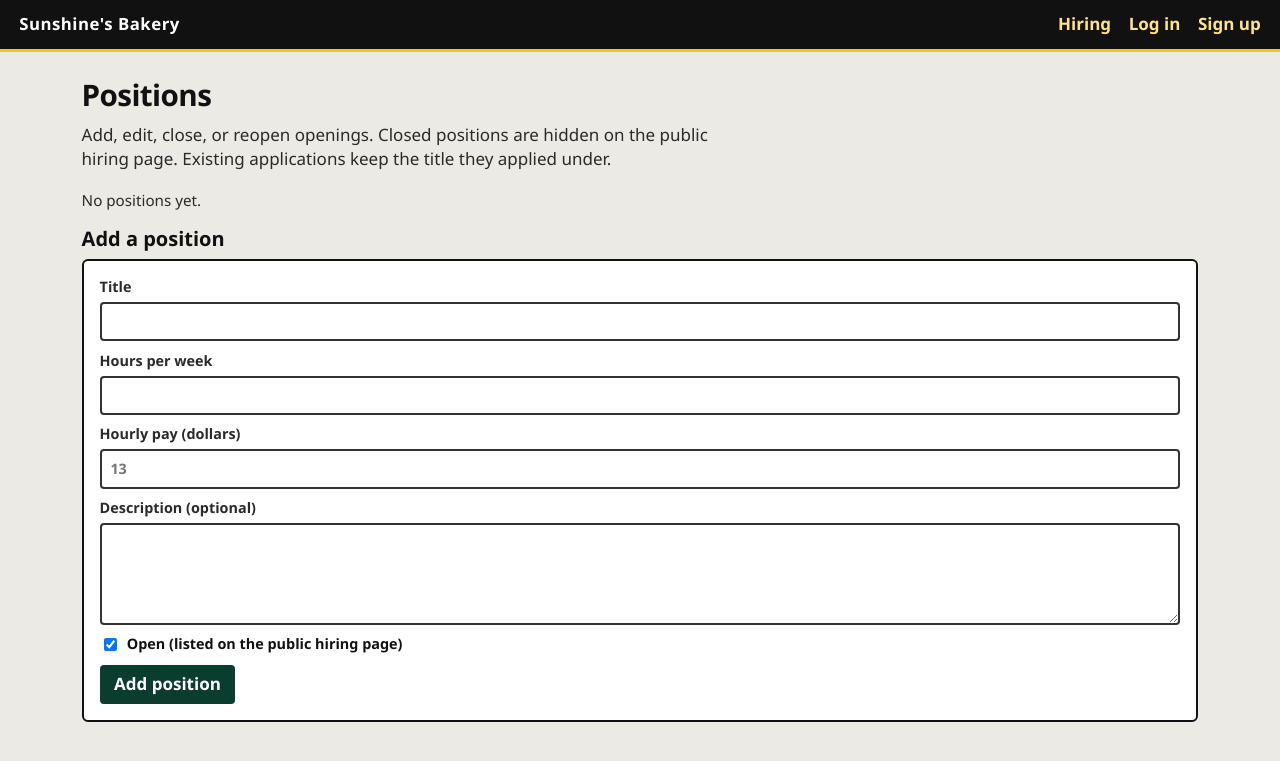
After one commit to glennw56/bakery-apply, a FastAPI app: template templates/admin/positions.html in a window 1280 px wide. The commit adds this page. Shown: the top 761 px of the page. Run offline with FastAPI, Linux system fonts and the light colour scheme; the template is opened without the code that fills it, so the values that code supplies are empty.

Commit message:
Store job openings as positions data with admin close/reopen.
Public home lists open roles (seeded Counter/Cashier at $13/hour, 40 hours/week); apply stores position_id plus a title snapshot.

```diff
--- a/app/main.py
+++ b/app/main.py
@@ -9,6 +9,7 @@ from __future__ import annotations
 import os
 from contextlib import asynccontextmanager
 from datetime import datetime, timezone
+from decimal import Decimal, InvalidOperation, ROUND_HALF_UP
 from pathlib import Path
 from zoneinfo import ZoneInfo
 
@@ -36,11 +37,10 @@ from app.db import init_db
 from app.models import (
     HEAR_ABOUT_CHOICES,
     HEAR_ABOUT_SLUGS,
-    ROLE_COUNTER,
     STATUS_SUBMITTED,
     YES_NO,
 )
-from app.store import get_store
+from app.store import get_store, seed_positions
 
 ROOT = Path(__file__).resolve().parent.parent
 TEMPLATES_DIR = ROOT / "templates"
@@ -50,7 +50,6 @@ CHICAGO = ZoneInfo("America/Chicago")
 SHOP_NAME = "Sunshine's Bakery"
 SHOP_ADDRESS = "2231 1st Ave S, Irondale AL 35210"
 SHOP_PHONE = "(205) 602-3485"
-LIVE_ROLE = ROLE_COUNTER
 MAX_RESUME_BYTES = 5 * 1024 * 1024
 
 
@@ -65,6 +64,7 @@ SESSION_HTTPS_ONLY = session_https_only()
 async def lifespan(_app: FastAPI):
     init_db()
     seed_admin()
+    seed_positions()
     yield
 
 
@@ -107,7 +107,6 @@ templates.env.globals["chicago_stamp"] = chicago_stamp
 templates.env.globals["shop_name"] = SHOP_NAME
 templates.env.globals["shop_address"] = SHOP_ADDRESS
 templates.env.globals["shop_phone"] = SHOP_PHONE
-templates.env.globals["live_role"] = LIVE_ROLE
 templates.env.globals["hear_about_choices"] = HEAR_ABOUT_CHOICES
 
 
@@ -117,7 +116,6 @@ def _ctx(request: Request, user, **extra):
         "request": request,
         "user": user,
         "flash": flash,
-        "role_options": [LIVE_ROLE],
     }
     data.update(extra)
     return data
@@ -136,13 +134,45 @@ def _redirect(url: str) -> RedirectResponse:
     return RedirectResponse(url=url, status_code=303)
 
 
+def _parse_hours(raw: str) -> int | None:
+    raw = (raw or "").strip()
+    try:
+        hours = int(raw)
+    except ValueError:
+        return None
+    if hours < 0:
+        return None
+    return hours
+
+
+def _parse_pay_cents(raw: str) -> int | None:
+    """Admin form is dollars (13 or 13.50) stored as cents."""
+    raw = (raw or "").strip().replace("$", "").replace(",", "")
+    raw = raw.replace("/hour", "").replace("/hr", "").strip()
+    if not raw:
+        return None
+    try:
+        amount = Decimal(raw)
+    except InvalidOperation:
+        return None
+    if amount < 0:
+        return None
+    cents = (amount * Decimal("100")).quantize(Decimal("1"), rounding=ROUND_HALF_UP)
+    return int(cents)
+
+
+def _is_open_value(value: str | None) -> bool:
+    return (value or "").strip().lower() in ("1", "true", "on", "yes")
+
+
 # --- Public hiring page -------------------------------------------------------
 
 
 @app.get("/", response_class=HTMLResponse)
 def home(request: Request, store=Depends(get_store)):
     user = get_current_user(request, store)
-    return render(request, "index.html", user)
+    open_positions = store.list_open_positions()
+    return render(request, "index.html", user, open_positions=open_positions)
 
 
 # --- Auth (applicant signup + login). No public admin register. ---------------
@@ -229,7 +259,8 @@ def apply_form(
     existing = store.get_application_for_user(user.id)
     if existing is not None:
         return _redirect("/application")
-    return render(request, "apply.html", user)
+    open_positions = store.list_open_positions()
+    return render(request, "apply.html", user, open_positions=open_positions)
 
 
 def _yes_no(value: str | None) -> str:
@@ -264,7 +295,7 @@ def apply_submit(
     name: str = Form(...),
     phone: str = Form(...),
     availability: str = Form(...),
-    role: str = Form(LIVE_ROLE),
+    position_id: str = Form(""),
     weekends: str = Form(""),
     start_date: str = Form(""),
     hours_per_week: str = Form(""),
@@ -315,19 +346,22 @@ def apply_submit(
         return _redirect("/apply")
     if prior_counter != "yes":
         prior_where = ""
+    position = store.get_position(position_id)
+    if position is None or not position.open:
+        _flash(request, "Pick an open position.")
+        return _redirect("/apply")
     try:
         resume_bytes = _optional_resume_bytes(resume)
     except ValueError as exc:
         _flash(request, str(exc))
         return _redirect("/apply")
-    # Only the live Counter / Cashier role is accepted in v1.
-    _ = role
     app_row = store.create_application(
         user_id=user.id,
         name=name,
         phone=phone,
         availability=availability,
-        role=LIVE_ROLE,
+        role=position.title,
+        position_id=position.id,
         weekends=weekends,
         start_date=start_date,
         hours_per_week=hours_per_week,
@@ -406,3 +440,121 @@ def admin_download_resume(
     if response is None:
         raise HTTPException(status_code=404, detail="Resume not found")
     return response
+
+
+@app.get("/admin/positions", response_class=HTMLResponse)
+def admin_positions(
+    request: Request,
+    admin=Depends(require_admin),
+    store=Depends(get_store),
+):
+    rows = store.list_positions()
+    return render(request, "admin/positions.html", admin, positions=rows)
+
+
+@app.post("/admin/positions")
+def admin_create_position(
+    request: Request,
+    title: str = Form(""),
+    hours_per_week: str = Form(""),
+    hourly_pay: str = Form(""),
+    description: str = Form(""),
+    open: str | None = Form(None),
+    admin=Depends(require_admin),
+    store=Depends(get_store),
+):
+    _ = admin
+    title = title.strip()
+    hours = _parse_hours(hours_per_week)
+    cents = _parse_pay_cents(hourly_pay)
+    if not title or hours is None or cents is None:
+        _flash(request, "Title, hours per week, and hourly pay (dollars) are required.")
+        return _redirect("/admin/positions")
+    store.create_position(
+        title=title,
+        hours_per_week=hours,
+        hourly_pay_cents=cents,
+        open=_is_open_value(open),
+        description=description.strip(),
+    )
+    _flash(request, "Position added.")
+    return _redirect("/admin/positions")
+
+
+@app.post("/admin/positions/{pos_id}/close")
+def admin_close_position(
+    pos_id: str,
+    request: Request,
+    admin=Depends(require_admin),
+    store=Depends(get_store),
+):
+    _ = admin
+    row = store.get_position(pos_id)
+    if row is None:
+        _flash(request, "Position not found.")
+        return _redirect("/admin/positions")
+    store.update_position(row, open=False)
+    _flash(request, "Position closed. It is hidden from the public hiring page.")
+    return _redirect("/admin/positions")
+
+
+@app.post("/admin/positions/{pos_id}/open")
+def admin_reopen_position(
+    pos_id: str,
+    request: Request,
+    admin=Depends(require_admin),
+    store=Depends(get_store),
+):
+    _ = admin
+    row = store.get_position(pos_id)
+    if row is None:
+        _flash(request, "Position not found.")
+        return _redirect("/admin/positions")
+    store.update_position(row, open=True)
+    _flash(request, "Position reopened.")
+    return _redirect("/admin/positions")
+
+
+@app.post("/admin/positions/{pos_id}")
+def admin_update_position(
+    pos_id: str,
+    request: Request,
+    title: str = Form(""),
+    hours_per_week: str = Form(""),
+    hourly_pay: str = Form(""),
+    description: str = Form(""),
+    open: str | None = Form(None),
+    action: str = Form(""),
+    admin=Depends(require_admin),
+    store=Depends(get_store),
+):
+    _ = admin
+    row = store.get_position(pos_id)
+    if row is None:
+        _flash(request, "Position not found.")
+        return _redirect("/admin/positions")
+    action = (action or "").strip().lower()
+    if action == "close":
+        store.update_position(row, open=False)
+        _flash(request, "Position closed. It is hidden from the public hiring page.")
+        return _redirect("/admin/positions")
+    if action == "reopen":
+        store.update_position(row, open=True)
+        _flash(request, "Position reopened.")
+        return _redirect("/admin/positions")
+    title = title.strip()
+    hours = _parse_hours(hours_per_week)
+    cents = _parse_pay_cents(hourly_pay)
+    if not title or hours is None or cents is None:
+        _flash(request, "Title, hours per week, and hourly pay (dollars) are required.")
+        return _redirect("/admin/positions")
+    store.update_position(
+        row,
+        title=title,
+        hours_per_week=hours,
+        hourly_pay_cents=cents,
+        open=_is_open_value(open),
+        description=description.strip(),
+    )
+    _flash(request, "Position saved.")
+    return _redirect("/admin/positions")
--- a/static/app.css
+++ b/static/app.css
@@ -202,3 +202,15 @@ fieldset.yn legend {
 @media (max-width: 720px) {
   .dl { grid-template-columns: 1fr; }
 }
+.role-meta { font-weight: 700; }
+.role-closed { opacity: 0.72; }
+.inline-form { display: inline; margin-left: 0.4rem; }
+.check-row {
+  display: flex;
+  flex-direction: row;
+  align-items: center;
+  gap: 0.45rem;
+  font-weight: 600;
+  color: var(--ink);
+}
+.check-row input[type="checkbox"] { width: auto; padding: 0; }
--- a/templates/admin/index.html
+++ b/templates/admin/index.html
@@ -3,7 +3,7 @@
 {% block body_class %}admin{% endblock %}
 {% block content %}
   <h1>Applications</h1>
-  <p class="lede">Counter / Cashier applications for the Irondale shop. Read why this shop first. Mark reviewed when you have looked.</p>
+  <p class="lede">Applications for the Irondale shop. Read why this shop first. Mark reviewed when you have looked. Manage openings on <a href="/admin/positions">Positions</a>.</p>
   {% if applications %}
     <div class="app-list">
       {% for item in applications %}
--- /dev/null
+++ b/templates/admin/positions.html
@@ -0,0 +1,76 @@
+{% extends "base.html" %}
+{% block title %}Positions · Sunshine's Bakery{% endblock %}
+{% block body_class %}admin{% endblock %}
+{% block content %}
+  <h1>Positions</h1>
+  <p class="lede">Add, edit, close, or reopen openings. Closed positions are hidden on the public hiring page. Existing applications keep the title they applied under.</p>
+
+  {% if positions %}
+    <div class="app-list">
+      {% for p in positions %}
+        <article class="shop-card {% if not p.open %}role-closed{% endif %}" id="position-{{ p.id }}" data-position-id="{{ p.id }}">
+          <header>
+            <p><strong>{{ p.title }}</strong></p>
+            <p class="status">{% if p.open %}open{% else %}closed{% endif %}</p>
+          </header>
+          <p>{{ p.hours_per_week }} hours/week · {{ p.hourly_pay_display }}</p>
+          {% if p.description %}
+            <p>{{ p.description }}</p>
+          {% endif %}
+          <form class="note-form" method="post" action="/admin/positions/{{ p.id }}">
+            <input type="hidden" name="action" value="save">
+            <label>Title
+              <input type="text" name="title" required maxlength="128" value="{{ p.title }}">
+            </label>
+            <label>Hours per week
+              <input type="number" name="hours_per_week" required min="0" step="1" value="{{ p.hours_per_week }}">
+            </label>
+            <label>Hourly pay (dollars)
+              <input type="number" name="hourly_pay" required min="0" step="0.01" value="{{ p.pay_dollars_input }}">
+            </label>
+            <label>Description (optional)
+              <textarea name="description" rows="3" maxlength="2000">{{ p.description }}</textarea>
+            </label>
+            <label class="check-row">
+              <input type="checkbox" name="open" value="true" {% if p.open %}checked{% endif %}>
+              Open (listed on the public hiring page)
+            </label>
+            <button type="submit">Save</button>
+          </form>
+          {% if p.open %}
+            <form class="inline-form" method="post" action="/admin/positions/{{ p.id }}/close">
+              <button type="submit">Close</button>
+            </form>
+          {% else %}
+            <form class="inline-form" method="post" action="/admin/positions/{{ p.id }}/open">
+              <button type="submit">Reopen</button>
+            </form>
+          {% endif %}
+        </article>
+      {% endfor %}
+    </div>
+  {% else %}
+    <p class="hint">No positions yet.</p>
+  {% endif %}
+
+  <h2>Add a position</h2>
+  <form class="note-form" method="post" action="/admin/positions">
+    <label>Title
+      <input type="text" name="title" required maxlength="128">
+    </label>
+    <label>Hours per week
+      <input type="number" name="hours_per_week" required min="0" step="1">
+    </label>
+    <label>Hourly pay (dollars)
+      <input type="number" name="hourly_pay" required min="0" step="0.01" placeholder="13">
+    </label>
+    <label>Description (optional)
+      <textarea name="description" rows="4" maxlength="2000"></textarea>
+    </label>
+    <label class="check-row">
+      <input type="checkbox" name="open" value="true" checked>
+      Open (listed on the public hiring page)
+    </label>
+    <button type="submit">Add position</button>
+  </form>
+{% endblock %}
--- a/templates/base.html
+++ b/templates/base.html
@@ -14,6 +14,7 @@
       <a href="/">Hiring</a>
       {% if user and user.is_admin %}
         <a href="/admin">Applications</a>
+        <a href="/admin/positions">Positions</a>
       {% elif user %}
         <a href="/apply">Apply</a>
         <a href="/application">My application</a>
--- a/templates/signup.html
+++ b/templates/signup.html
@@ -2,7 +2,7 @@
 {% block title %}Sign up · Sunshine's Bakery{% endblock %}
 {% block content %}
   <h1>Create an account</h1>
-  <p class="lede">Email and password. Then fill in the {{ live_role }} form.</p>
+  <p class="lede">Email and password. Then fill in the application form.</p>
   <form class="note-form" method="post" action="/signup">
     <label>Email
       <input type="email" name="email" required autocomplete="email">
```
Also changed, not shown: app/cloud.py (+93 -1 lines), app/db.py (+17 -0 lines), app/models.py (+61 -1 lines), app/store.py (+71 -1 lines), templates/apply.html (+9 -5 lines), templates/index.html (+13 -5 lines), tests/test_app.py (+171 -29 lines), README.md.
